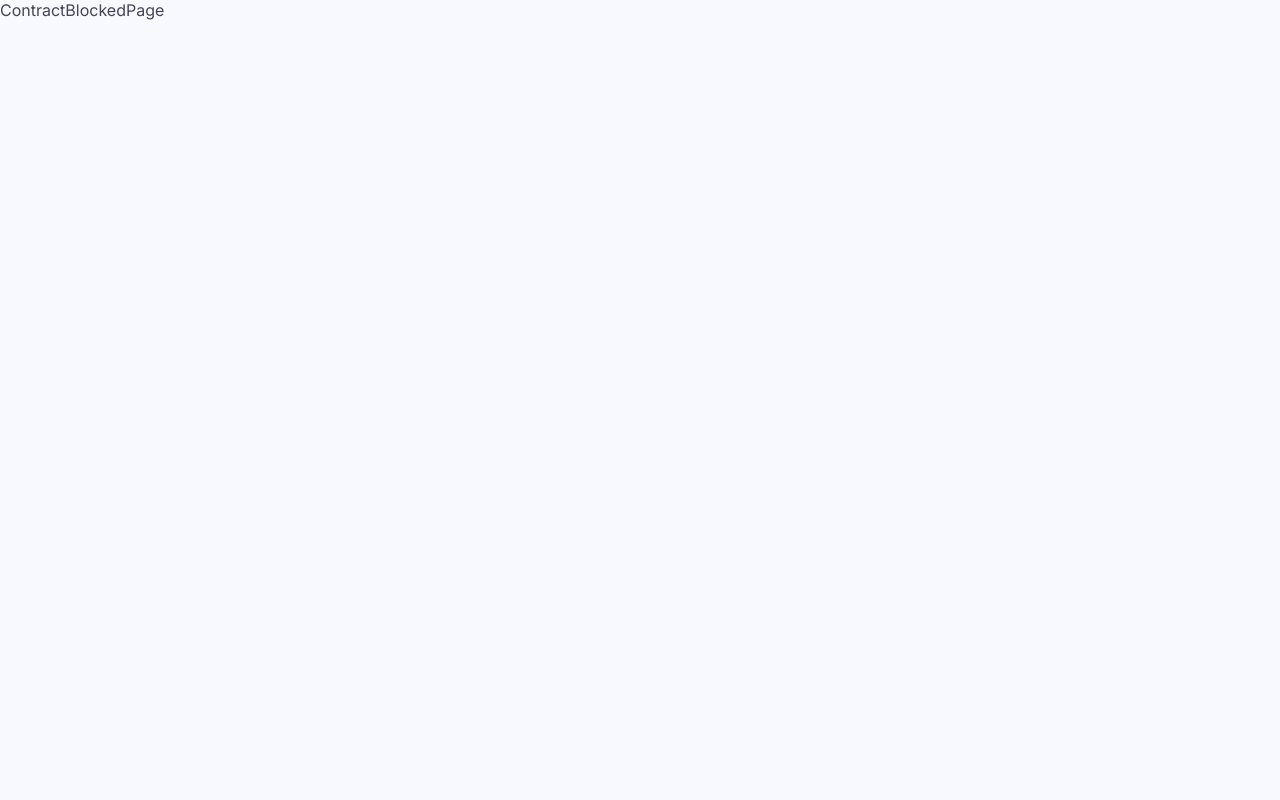
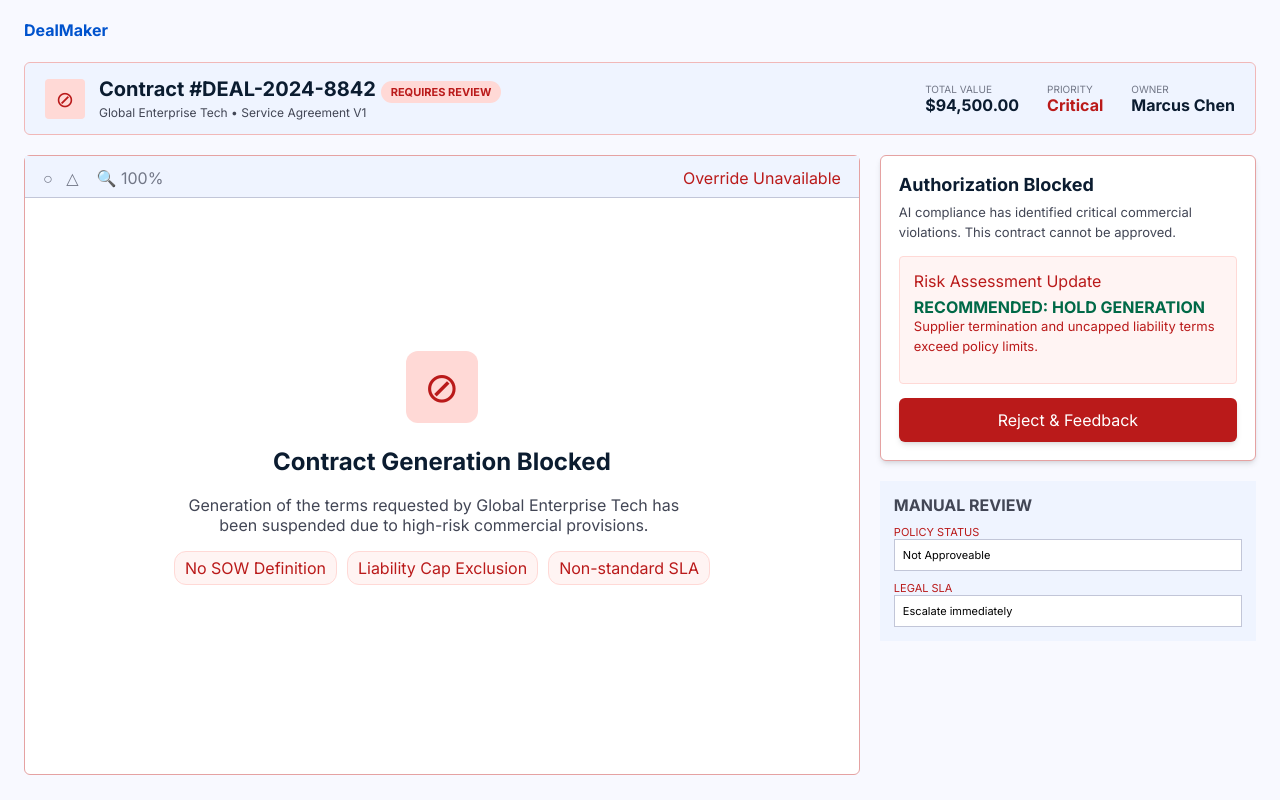
Before and after one commit to codekeng00/bbq-durian, a React (Vite) app in the folder web/: page /contract-blocked in a window 1280 px wide. Built offline with nearby package versions, Linux system fonts and the light colour scheme.

Commit message:
Convert contract blocked page to React

```diff
--- a/web/src/pages/ContractBlockedPage.tsx
+++ b/web/src/pages/ContractBlockedPage.tsx
@@ -1,3 +1,91 @@
+import { Link } from "react-router-dom";
+
 export default function ContractBlockedPage() {
-  return <div>ContractBlockedPage</div>;
+  return (
+    <main className="contract-shell blocked">
+      <header className="contract-brand">DealMaker</header>
+      <section className="contract-summary">
+        <div className="contract-title">
+          <span className="contract-icon">⊘</span>
+          <div>
+            <h1>
+              Contract #DEAL-2024-8842 <span className="pill">REQUIRES REVIEW</span>
+            </h1>
+            <p>Global Enterprise Tech • Service Agreement V1</p>
+          </div>
+        </div>
+        <div className="contract-stats">
+          <span>
+            <small>TOTAL VALUE</small>
+            <strong>$94,500.00</strong>
+          </span>
+          <span>
+            <small>PRIORITY</small>
+            <strong style={{ color: "#ba1a1a" }}>Critical</strong>
+          </span>
+          <span>
+            <small>OWNER</small>
+            <strong>Marcus Chen</strong>
+          </span>
+        </div>
+      </section>
+      <div className="contract-grid">
+        <section className="document-viewer">
+          <div className="viewer-tools">
+            ○ &nbsp; △ &nbsp;&nbsp; 🔍 100% &nbsp;
+            <span style={{ float: "right", color: "#ba1a1a" }}>Override Unavailable</span>
+          </div>
+          <div className="blocked-center">
+            <div>
+              <div className="ban">⊘</div>
+              <h2>Contract Generation Blocked</h2>
+              <p>
+                Generation of the terms requested by Global Enterprise Tech has been suspended due
+                to high-risk commercial provisions.
+              </p>
+              <div className="blocked-tags">
+                <span>No SOW Definition</span>
+                <span>Liability Cap Exclusion</span>
+                <span>Non-standard SLA</span>
+              </div>
+            </div>
+          </div>
+        </section>
+        <aside>
+          <section className="approval-panel">
+            <h2>Authorization Blocked</h2>
+            <p>
+              AI compliance has identified critical commercial violations. This contract cannot be
+              approved.
+            </p>
+            <div className="agent-card">
+              Risk Assessment Update
+              <strong>RECOMMENDED: HOLD GENERATION</strong>
+              <p>Supplier termination and uncapped liability terms exceed policy limits.</p>
+            </div>
+            <div className="approval-actions">
+              <Link
+                className="primary-button"
+                to="/compliance-report"
+                style={{ textAlign: "center", background: "#ba1a1a" }}
+              >
+                Reject &amp; Feedback
+              </Link>
+            </div>
+          </section>
+          <section className="manual-fields">
+            <strong>MANUAL REVIEW</strong>
+            <label>
+              POLICY STATUS
+              <input defaultValue="Not Approveable" readOnly />
+            </label>
+            <label>
+              LEGAL SLA
+              <input defaultValue="Escalate immediately" readOnly />
+            </label>
+          </section>
+        </aside>
+      </div>
+    </main>
+  );
 }
```
